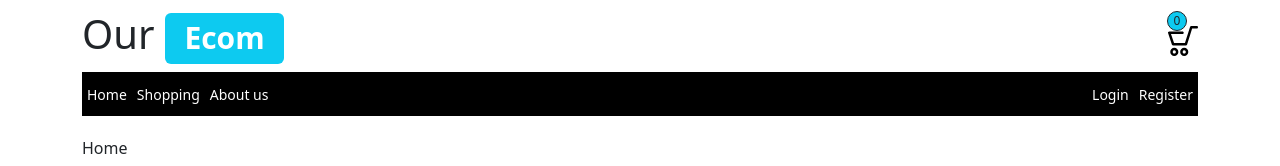
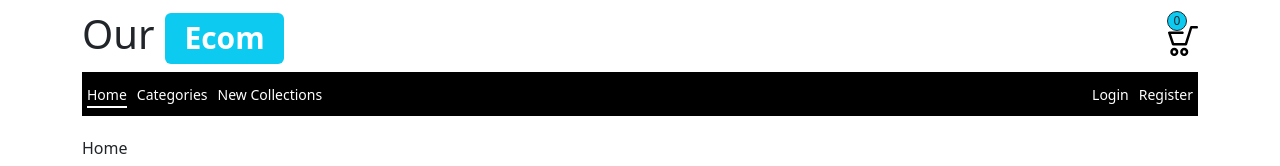
Before and after one commit to KimzCodes/ecommerce-front, a React (Create React App) app: page / in a window 1280 px wide. Shown: the top 166 px of the page. Built offline with nearby package versions, Linux system fonts and the light colour scheme.

Commit message:
navigation

```diff
--- a/src/components/Header/Header.jsx
+++ b/src/components/Header/Header.jsx
@@ -1,7 +1,8 @@
+import { NavLink } from "react-router-dom";
 import { Badge } from "react-bootstrap";
 import shoppingCardImg from "../../assets/shopping-card.svg";
 
-import styles from "./header.module.css";
+import styles from "./styles.module.css";
 
 const Header = () => {
   const {
@@ -11,7 +12,9 @@ const Header = () => {
     header,
     mainNav,
     secNav,
+    activeLink,
   } = styles;
+
   return (
     <header className={header}>
       <div className={headerTop}>
@@ -27,21 +30,36 @@ const Header = () => {
       <nav>
         <ul className={mainNav}>
           <li>
-            <a href="/">Home</a>
+            <NavLink
+              to="/"
+              className={({ isActive }) => (isActive ? activeLink : undefined)}
+            >
+              Home
+            </NavLink>
           </li>
           <li>
-            <a href="/">Shopping</a>
+            <NavLink
+              to="/categories"
+              className={({ isActive }) => (isActive ? activeLink : undefined)}
+            >
+              Categories
+            </NavLink>
           </li>
           <li>
-            <a href="/">About us</a>
+            <NavLink
+              to="/new-collections"
+              className={({ isActive }) => (isActive ? activeLink : undefined)}
+            >
+              New Collections
+            </NavLink>
           </li>
         </ul>
         <ul className={secNav}>
           <li>
-            <a href="/">Login</a>
+            <NavLink to="/login">Login</NavLink>
           </li>
           <li>
-            <a href="/">Register</a>
+            <NavLink to="/register">Register</NavLink>
           </li>
         </ul>
       </nav>
--- a/src/components/Header/styles.module.css
+++ b/src/components/Header/styles.module.css
@@ -47,6 +47,7 @@ nav {
 .secNav li {
   padding: 10px 0 10px 0;
   margin: 0px 5px 0 5px;
+  position: relative;
 }
 
 .mainNav li a,
@@ -56,7 +57,13 @@ nav {
   font-size: 14px;
 }
 
-.mainNav li a:hover,
-.secNav li a:hover {
-  text-decoration: underline;
+.activeLink::after {
+  content: "";
+  display: block;
+  position: absolute;
+  background-color: white;
+  height: 2px;
+  width: 100%;
+
+  bottom: 2;
 }
```
Also changed, not shown: src/pages/Login.jsx (added, +7 -0 lines), src/pages/NewCollections.jsx (added, +7 -0 lines), src/pages/Register.jsx (added, +7 -0 lines).
